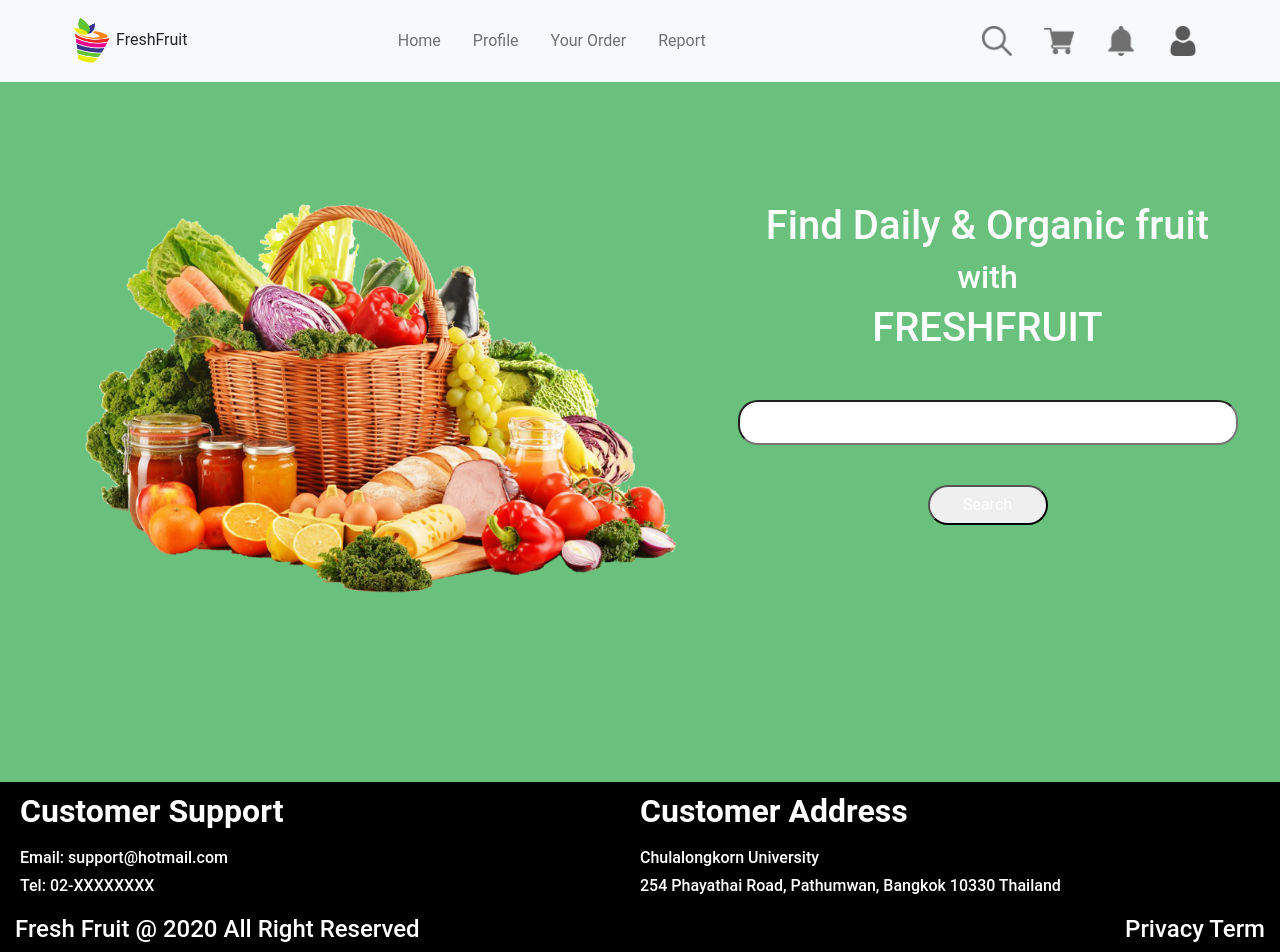
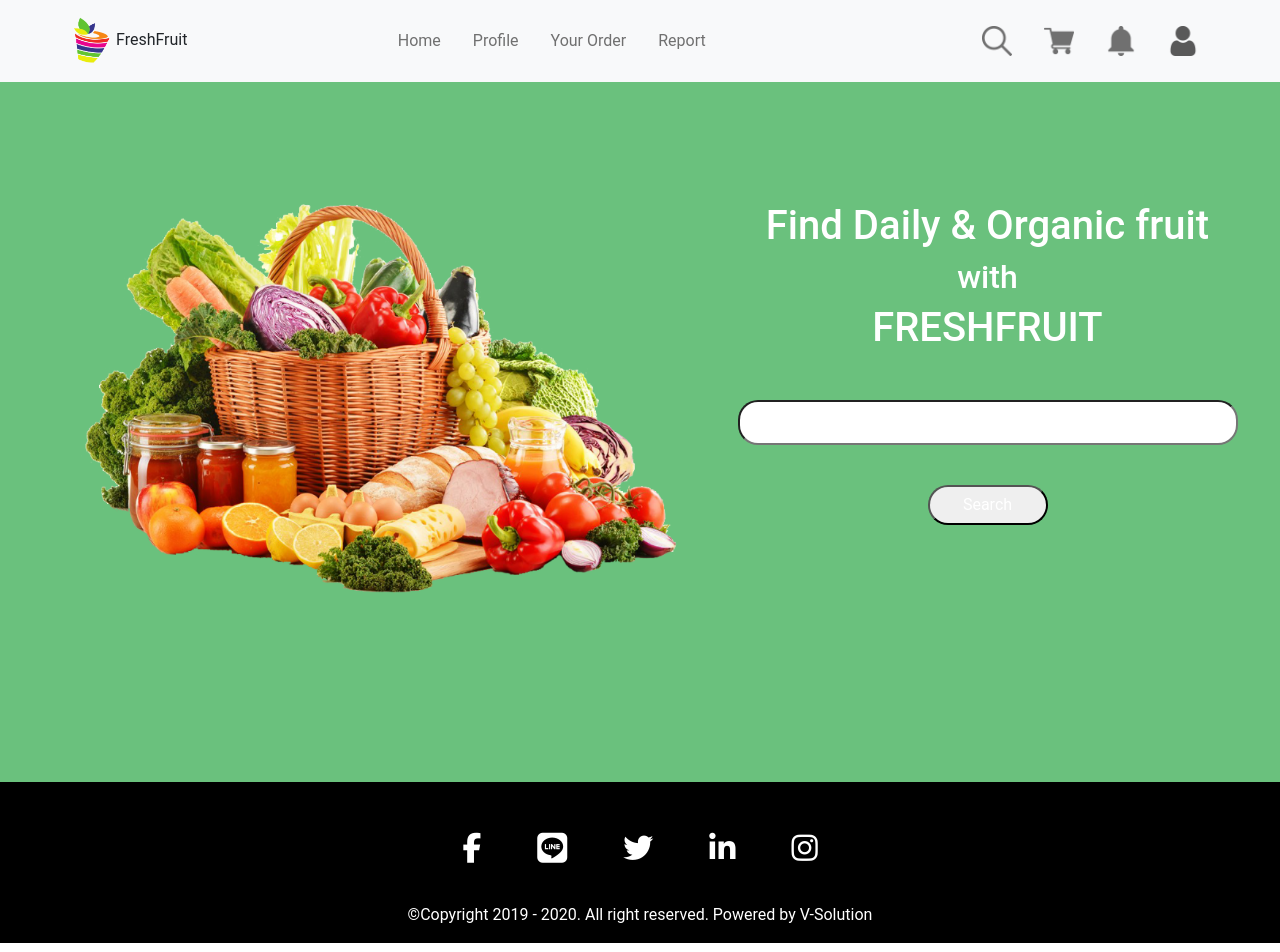
Before and after one commit to 2110423-2019-2/sec1_V-Solution, a React (Create React App) app in the folder front-fresh-fruit/: page / in a window 1280 px wide. Shown: the top 952 px of the page. Built offline with nearby package versions, Linux system fonts and the light colour scheme.

Commit message:
remove footer

```diff
--- a/front-fresh-fruit/src/Page/HomePage.js
+++ b/front-fresh-fruit/src/Page/HomePage.js
@@ -40,52 +40,7 @@ const HomePage = () => {
 
       {/* --------------- footer part ----------------------- */}
 
-      <div class="container-fluid" style={{backgroundColor: "black"}}>
 
-        <div class="row" style={{height: "10%"}}>
-          <div class="col">
-            <div class="row">
-              <h2 style={{color:"white", fontWeight: "bold", marginLeft: "20px", marginTop: "10px"}}>Customer Support</h2>
-            </div>
-            <div class="row" style={{ marginTop: "10px"}}>
-              <div class="col" style={{marginLeft: "20px"}}>
-                  <div class="row">
-                    <h6 style={{color: "white"}}>Email: support@hotmail.com</h6>
-                  </div>
-                  <div class="row">
-                    <h6 style={{color: "white"}}>Tel: 02-XXXXXXXX</h6>
-                  </div>
-              </div>
-            </div>
-          </div>
-          <div class="col">
-            <div class="row">
-              <h2 style={{color:"white", fontWeight: "bold", marginTop: "10px"}}>Customer Address</h2>
-            </div>
-            <div class="row" style={{marginTop: "10px"}}>
-              <div class="col">
-                <div class="row">
-                  <h6 style={{color: "white"}}>Chulalongkorn University</h6>
-                </div>
-                <div class="row">
-                  <h6 style={{color: "white"}}>254 Phayathai Road, Pathumwan, Bangkok 10330 Thailand</h6>
-                </div>
-              </div>
-            </div>
-          </div>
-        </div>
-
-        <div class="row" style={{height: "50px"}}>
-          <div class="col">
-            <h4 style={{fontsize: "2px", color: "white", marginTop: "12px"}}>Fresh Fruit @ 2020 All Right Reserved</h4>
-          </div>
-          <div class="col">
-            <h4 style={{fontsize: "2px", color: "white", textAlign:"right", marginTop: "12px"}}>Privacy Term</h4>
-          </div>
-        </div>
-
-
-      </div>
 
 
     </div>
```
